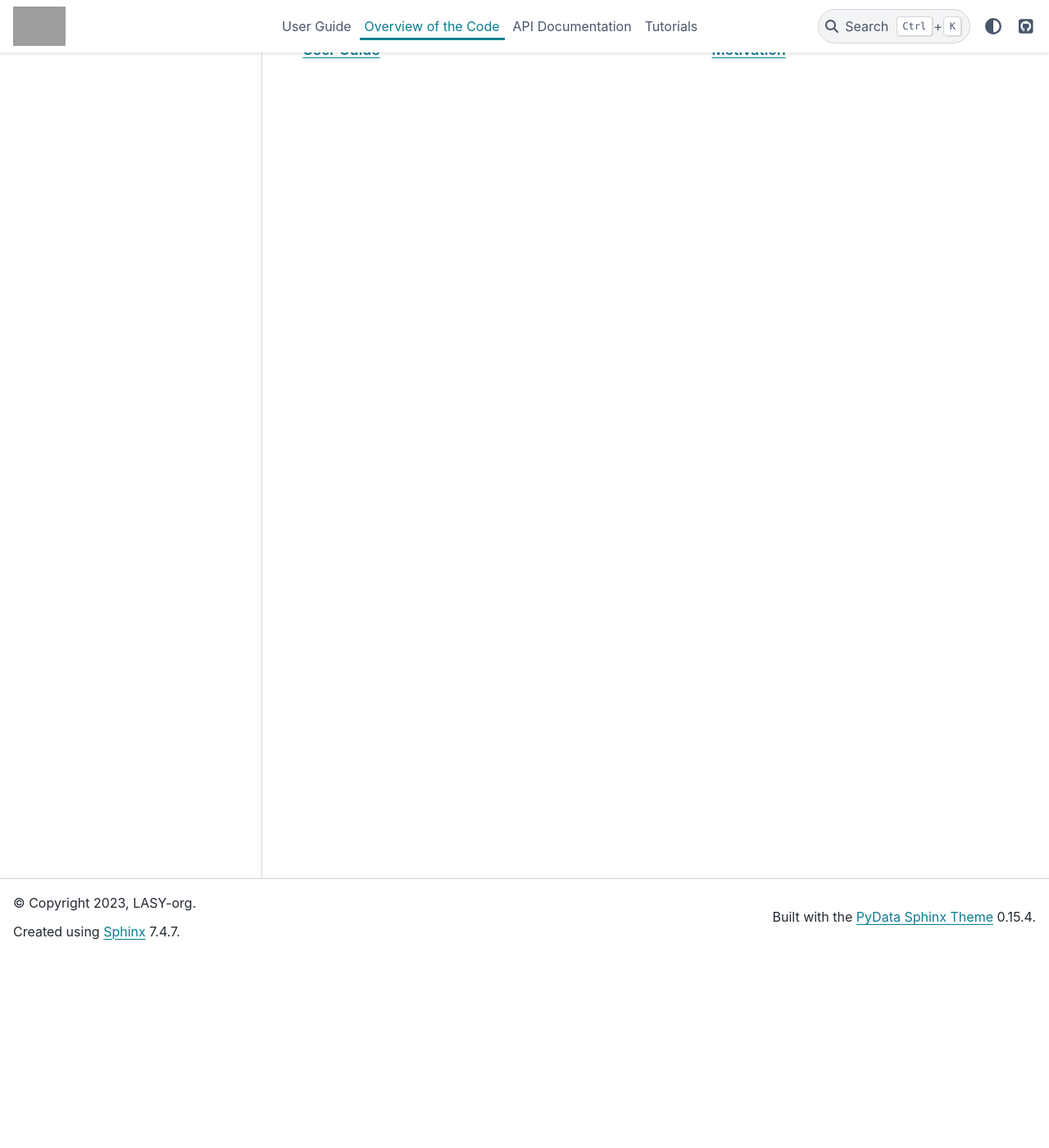
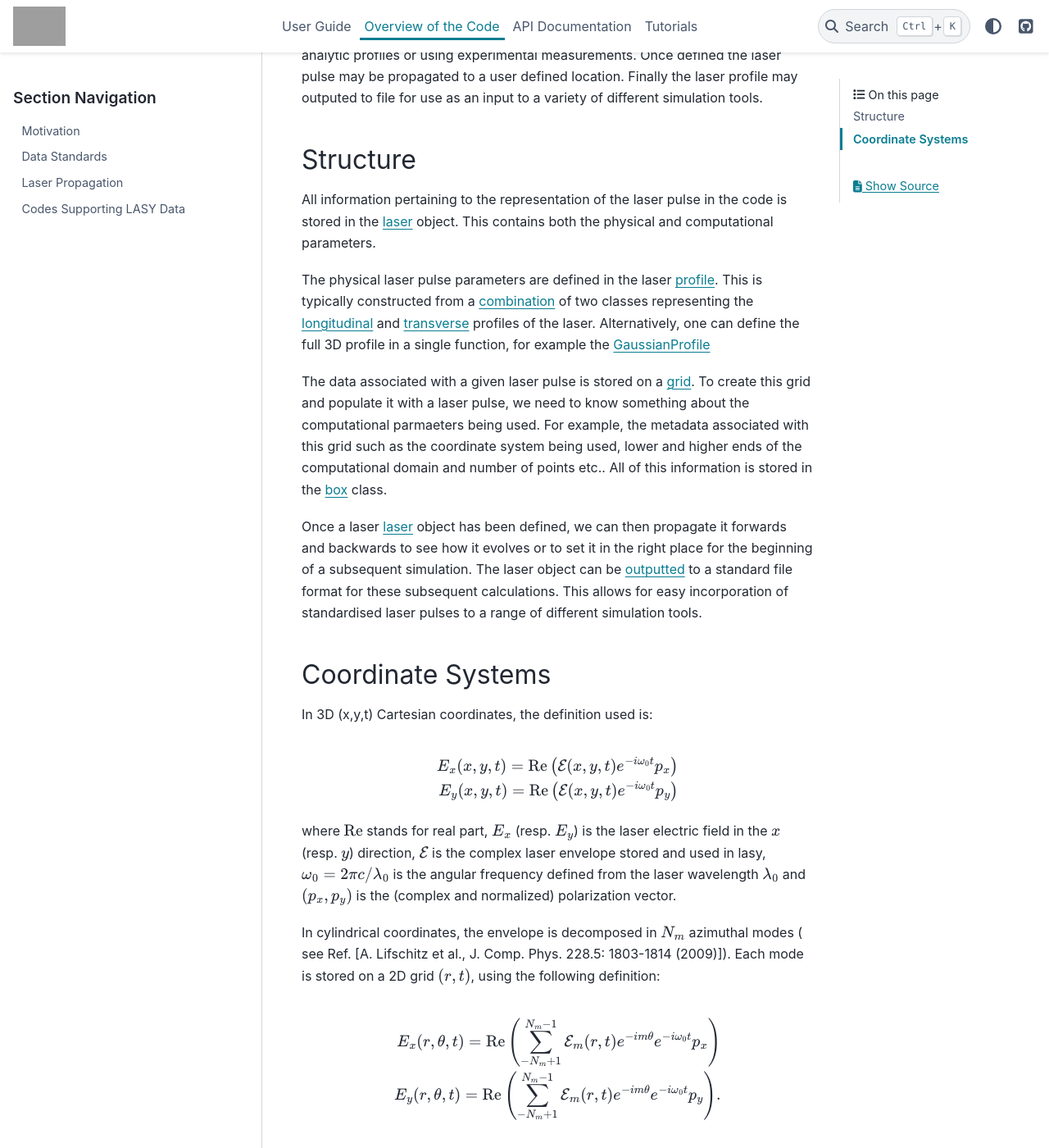
Before and after one commit to LASY-org/lasy, a Sphinx documentation site: the page built from docs/source/code_overview/index.rst, in a window 1280 px wide and 1400 px high, scrolled down 235 px. Shown: the whole window at 82% size. Built offline with Sphinx 7.4.7 and the PyData theme 0.15.4, drawn with Linux system fonts in a browser that asks for light colours; some of the changed text lies outside the part shown; grey boxes are pictures that could not be loaded.

Commit message:
populate code overview

```diff
--- a/docs/source/code_overview/index.rst
+++ b/docs/source/code_overview/index.rst
@@ -1,7 +1,49 @@
 Overview of the Code
 ====================
 
-What's this all about then?
+``lasy`` manipulates laser pulses, and operates on the laser envelope.
+It can be used to define the 3D profile of a laser pulse.
+The user can define seperately the transverse and longitudinal profile of the laser pulse either from a range common analytic profiles or using experimental measurements.
+Once defined the laser pulse may be propagated to a user defined location.
+Finally the laser profile may outputed to file for use as an input to a variety of different simulation tools.
+
+Structure
+#########
+All information pertaining to the representation of the laser pulse in the code is stored in the :doc:`laser <../api/laser>` object.
+This contains both the physical and computational parameters.
+
+The physical laser pulse parameters are defined in the laser :doc:`profile <../api/profiles/index>`.
+This is typically constructed from a :doc:`combination <../api/profiles/combined_profile>` of two classes representing the :doc:`longitudinal <../api/profiles/longitudinal/index>` and :doc:`transverse <../api/profiles/transverse/index>` profiles of the laser.
+Alternatively, one can define the full 3D profile in a single function, for example the :doc:`GaussianProfile <../api/profiles/gaussian>`
+
+The data associated with a given laser pulse is stored on a :doc:`grid <../api/utils/grid>`.
+To create this grid and populate it with a laser pulse, we need to know something about the computational parmaeters being used.
+For example, the metadata associated with this grid such as the coordinate system being used, lower and higher ends of the computational domain and number of points etc..
+All of this information is stored in the :doc:`box <../api/utils/box>` class.
+
+Once a laser :doc:`laser <../api/laser>` object has been defined, we can then propagate it forwards and backwards to see how it evolves or to set it in the right place for the beginning of a subsequent simulation.
+The laser object can be :doc:`outputted <../api/utils/openpmd_output>` to a standard file format for these subsequent calculations. This allows for easy incorporation of standardised laser pulses to a range of different simulation tools.
+
+Coordinate Systems
+##################
+
+In 3D (x,y,t) Cartesian coordinates, the definition used is:
+
+.. math::
+   \begin{aligned}
+   E_x(x,y,t) = \operatorname{Re} \left( \mathcal{E}(x,y,t) e^{-i \omega_0t}p_x \right)\\
+   E_y(x,y,t) = \operatorname{Re} \left( \mathcal{E}(x,y,t) e^{-i \omega_0t}p_y \right)\end{aligned}
+
+
+where :math:`\operatorname{Re}` stands for real part,  :math:`E_x` (resp. :math:`E_y`) is the laser electric field in the :math:`x` (resp. :math:`y`) direction, :math:`\mathcal{E}` is the complex laser envelope stored and used in lasy, :math:`\omega_0 = 2\pi c/\lambda_0` is the angular frequency defined from the laser wavelength :math:`\lambda_0` and :math:`(p_x,p_y)` is the (complex and normalized) polarization vector.
+
+In cylindrical coordinates, the envelope is decomposed in :math:`N_m` azimuthal modes ( see Ref. [A. Lifschitz et al., J. Comp. Phys. 228.5: 1803-1814 (2009)]). Each mode is stored on a 2D grid :math:`(r,t)`, using the following definition:
+
+.. math::
+   \begin{aligned}
+   E_x (r,\theta,t) = \operatorname{Re}\left( \sum_{-N_m+1}^{N_m-1}\mathcal{E}_m(r,t) e^{-im\theta}e^{-i\omega_0t}p_x\right)\\
+   E_y (r,\theta,t) = \operatorname{Re}\left( \sum_{-N_m+1}^{N_m-1}\mathcal{E}_m(r,t) e^{-im\theta}e^{-i\omega_0t}p_y\right).\end{aligned}
+
 
 .. toctree::
    :hidden:
@@ -9,5 +51,5 @@
 
    motivation
    data_standards
+   laser_propagation
    codes_supporting_lasy
-   laser_propagation
```
Also changed, not shown: docs/source/code_overview/codes_supporting_lasy.rst (+16 -3 lines), docs/source/index.rst (+10 -4 lines).
